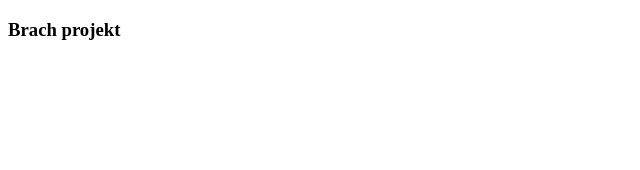
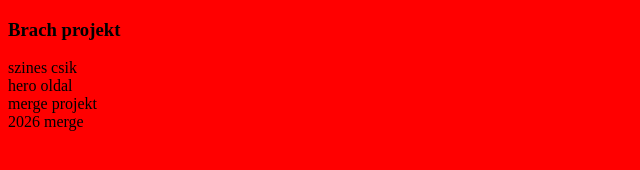
Before and after one commit to NERFMESS/brancheck, a plain HTML site: page index.html in a window 1280 px wide. Shown: the whole page, without its empty margins (0-640 px from the left). Drawn offline with Linux system fonts and the light colour scheme.

Commit message:
Update index.html

```diff
--- a/index.html
+++ b/index.html
@@ -5,9 +5,24 @@
     <meta name="viewport" content="width=device-width, initial-scale=1.0">
     <title>Document</title>
 </head>
+<style>
+    body{
+        background-color: red;
+    }
+</style>
 <body>
 <h3>Brach projekt</h3>
 <!-- Hero section -->
+ <div>
+    <div>szines csik</div>
+    <div>hero oldal</div>
+    <dialog>szine csik</dialog>
+ </div>
 <!-- Footer sextion -->
+ <div>
+    <div>merge projekt</div>
+    <div>2026 merge</div>
+ </div>
+
 </body>
 </html>
```
